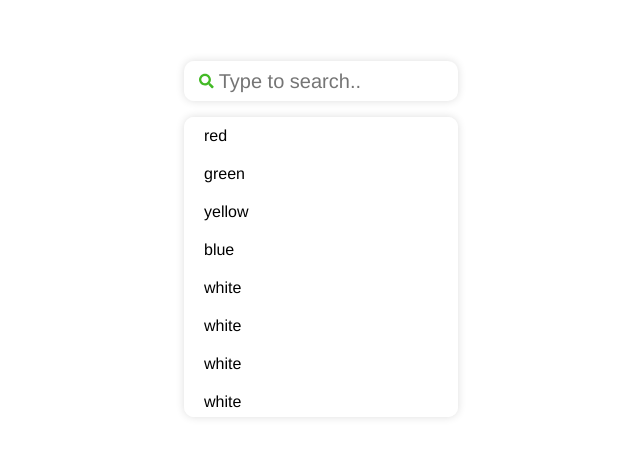
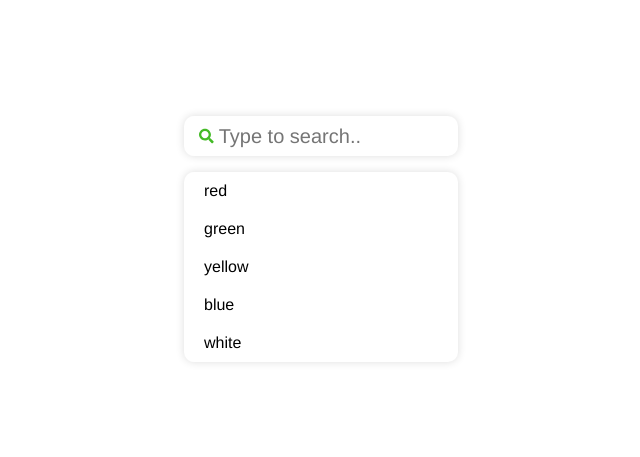
Before and after one commit to fia52/custom-react-select-component, a React (Create React App) app: page / in a window 1280 px wide. Shown: the part 161-618 px from the top of the page, without its empty margins (319-959 px from the left). Built offline with nearby package versions, Linux system fonts and the light colour scheme.

Commit message:
add search, saving chosen options

```diff
--- a/src/components/input/CustomSelect.css
+++ b/src/components/input/CustomSelect.css
@@ -42,7 +42,7 @@ input:focus {
   background-color: #efefef;
 }
 
-.results-list {
+.options-list {
   width: 100%;
   background-color: white;
   display: flex;
--- a/src/components/input/CustomSelect.jsx
+++ b/src/components/input/CustomSelect.jsx
@@ -1,66 +1,84 @@
-import React, {useState} from 'react';
+import React, {useEffect, useState} from 'react';
 
 import {FaSearch} from "react-icons/fa"
 import "./CustomSelect.css"
 import {findAllByDisplayValue} from "@testing-library/react";
 
-const optionList = [
-    { value: "red", label: "Red" },
-    { value: "green", label: "Green" },
-    { value: "yellow", label: "Yellow" },
-    { value: "blue", label: "Blue" },
-    { value: "white", label: "White" },
-    { value: "white", label: "White" },
-    { value: "white", label: "White" },
-    { value: "white", label: "White" },
-    { value: "white", label: "White" },
-    { value: "white", label: "White" },
-    { value: "white", label: "White" },
-    { value: "white", label: "White" },
-    { value: "white", label: "White" },
-    { value: "white", label: "White" },
-    { value: "white", label: "White" },
-    { value: "white", label: "White" },
-    { value: "white", label: "White" },
-    { value: "white", label: "White" },
-  ];
+const optionList = ["red", "green", "yellow", "blue", "white"];
 
 const CustomSelect = () => {
 
-    const [options, setOptions] = useState(optionList)
+    const [options, setOptions] = useState(optionList);
 
-    const [searchQuery, setSearchQuery] = useState("");
+    const [input, setInput] = useState("");
+
+    const [queryList, setQueryList] = useState([]);
+
+    useEffect(() => {
+        console.log(options)    // https://www.youtube.com/watch?v=GNrdg3PzpJQ&ab_channel=UlbiTV 2:07 про оптимизацию путём асинхронного вызова функций
+    }, [options])
+
+    const handleOptionCheck = (item) => {
+        setInput("")
+        delOption(item)
+        setQueryList(queryList.concat(item))
+    };
 
     const handleChange = (value) => {
-        // setInput(searchQuery.concat(value))}
-        setSearchQuery(value)
+        setInput(value)
     };
+
+    const delOption = (value) => {
+        setOptions(options.filter(option => {
+            return option !== value
+        }))
+    };
+
+    const delQueryItem = (value) => {
+        setOptions([...options, value])
+        setQueryList(queryList.filter(item => {
+            return item !== value
+        }))
+    };
+
 
     return (
         <div>
+
+            <div className="query-list">
+
+                {
+                    queryList.map((item) => (
+                    <div onClick={() => delQueryItem(item)}>
+                        {item}
+                    </div>
+                    ))
+                }
+
+            </div>
 
             <div className="input-wrapper">
                 <FaSearch id="search-icon" />
                 <input
                     placeholder="Type to search.."
-                    value={searchQuery}
+                    value={input}
                     onChange={(e) => handleChange(e.target.value)}
                 />
             </div>
 
-            <div className="results-list">
+            <div className="options-list">
                 {
                     options.filter(option => {
-                        const searchValue = searchQuery.toLowerCase()
-                        const optionValue = option.value.toLowerCase()
+                        const searchValue = input.toLowerCase()
+                        const optionValue = option.toLowerCase()
 
                         return optionValue.startsWith(searchValue) && optionValue !== searchValue
                     })
                         .map((option, id) => (
                             <div className="search-result"
-                                 onClick={(e) => handleChange(option.value)}>
+                                 onClick={() => handleOptionCheck(option)}>
 
-                            {option.value}
+                            {option}
 
                             </div>
                         )
```
